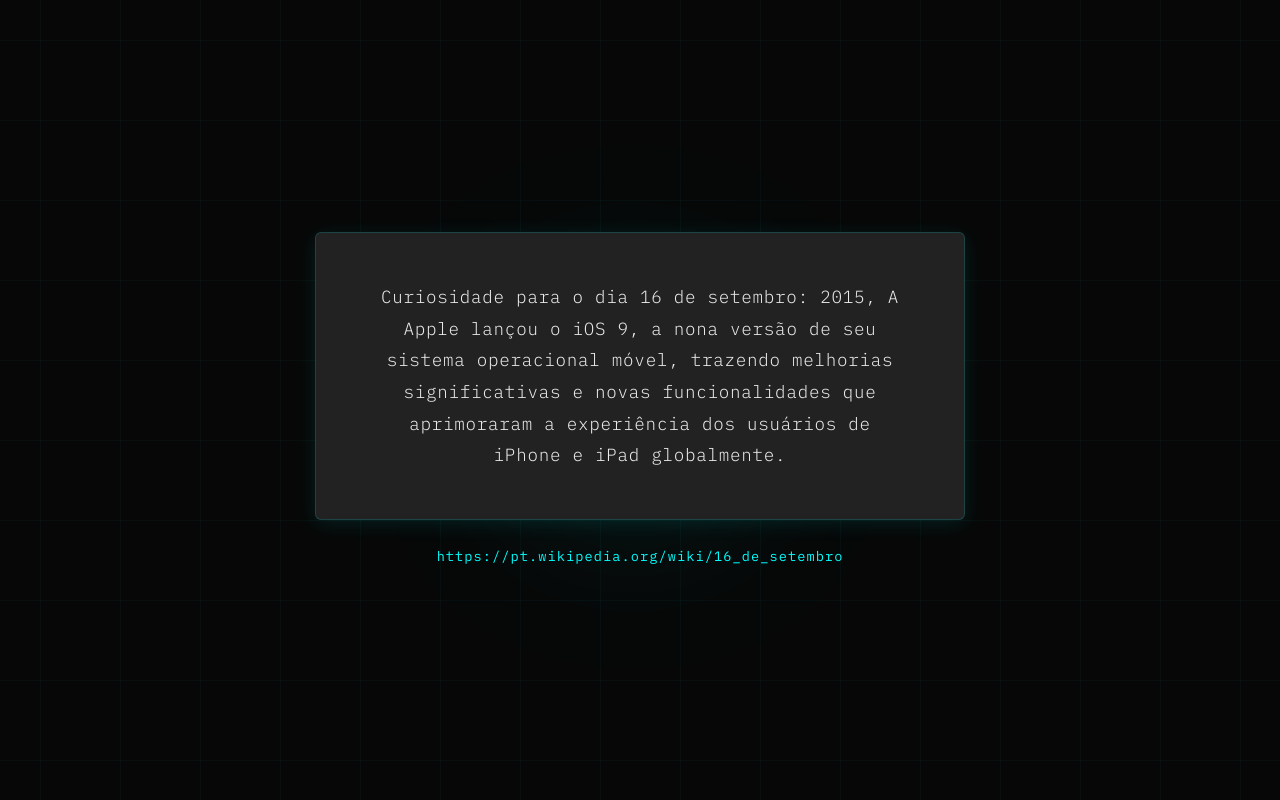
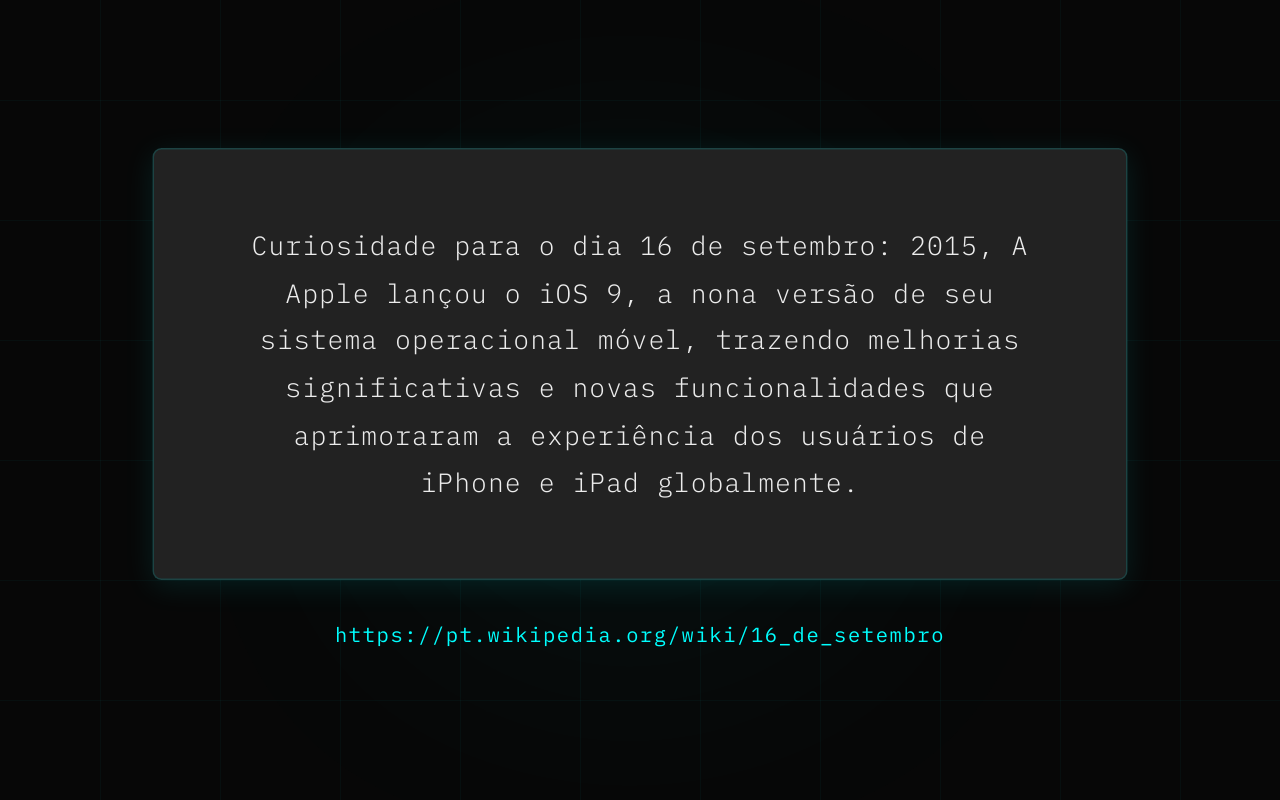
Before and after one commit to vnscss/dailyfact, a website: page index.html in a window 1280 px wide. Drawn offline with Linux system fonts and the light colour scheme.

Commit message:
Style: ajustando scale

```diff
--- a/styles/styles.css
+++ b/styles/styles.css
@@ -35,6 +35,7 @@
 }
 
 html {
+    transform: scale(1.5); /* 90% size */
     scroll-behavior: smooth;
     font-size: 16px; /* Base for rem units */
 }
```
